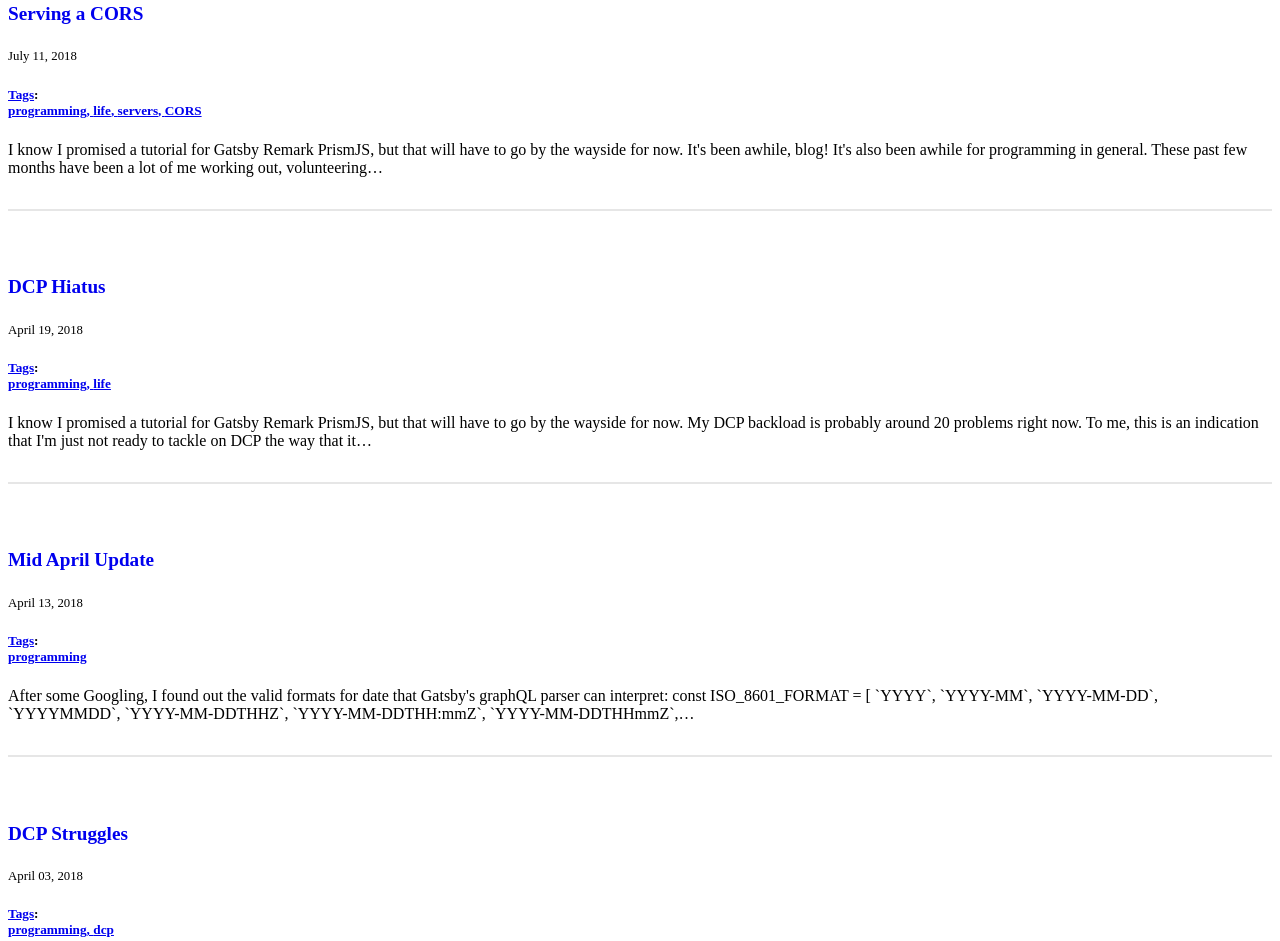
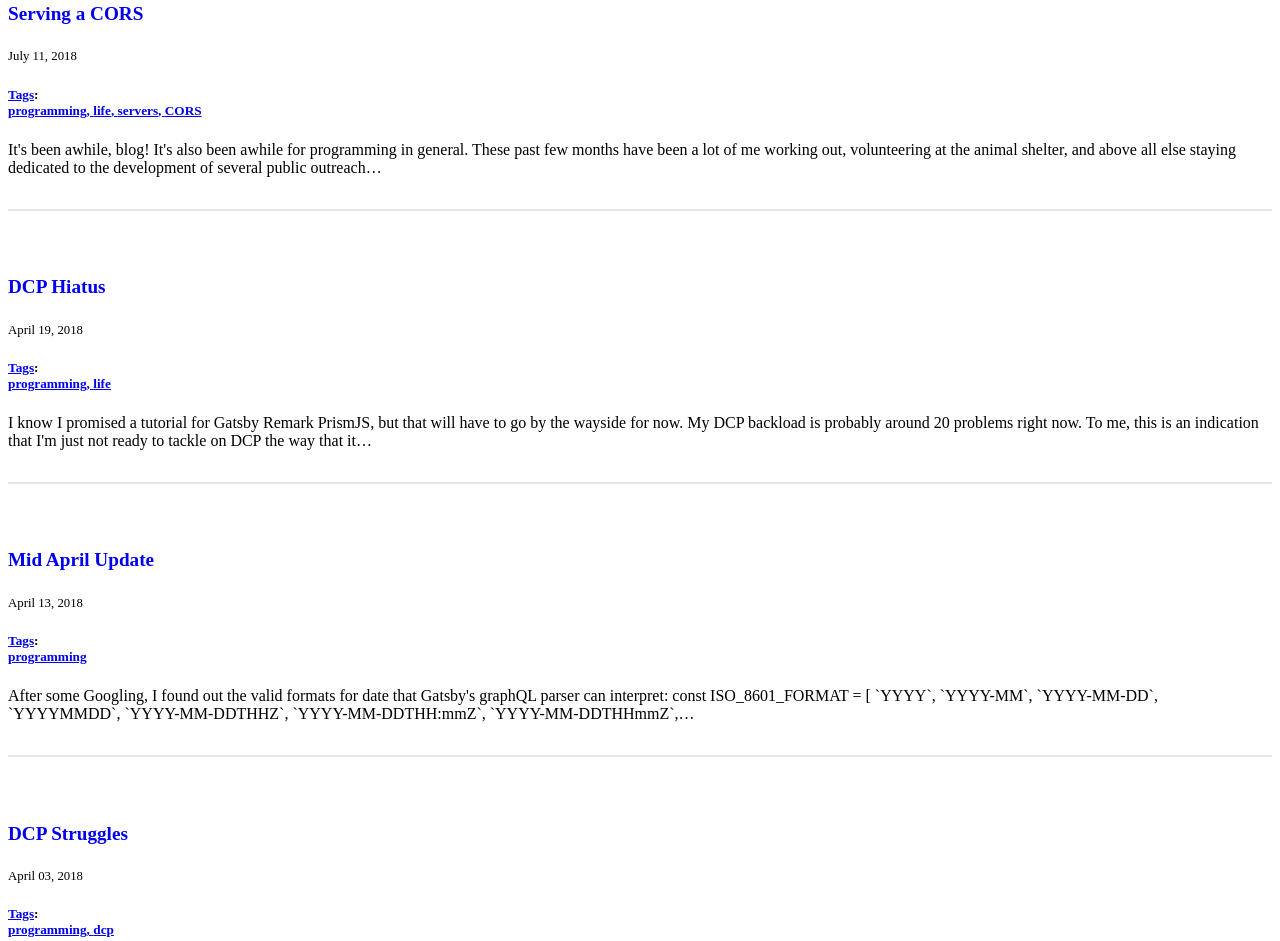
Before and after one commit to jalbatross/joeyalbano.com, a Gatsby site: page /blog in a window 1280 px wide. Shown: the part 951-1892 px from the top of the page. Built offline with nearby package versions, Linux system fonts and the light colour scheme; Gatsby itself is replaced by a stand-in of ours.

```diff
--- a/src/pages/07-11-2018-serving-a-cors/index.md
+++ b/src/pages/07-11-2018-serving-a-cors/index.md
@@ -5,8 +5,6 @@
 tags: ["programming", "life","servers","CORS"]
 published: "true"
 ---
-I know I promised a tutorial for Gatsby Remark PrismJS, but that will have to go by the wayside for now.
-
 It's been awhile, blog! It's also been awhile for programming in general. These past few months have been a lot of me
 working out, volunteering at the animal shelter, and above all else staying dedicated to the development of several
 public outreach programs to help the needy of my city!
```
